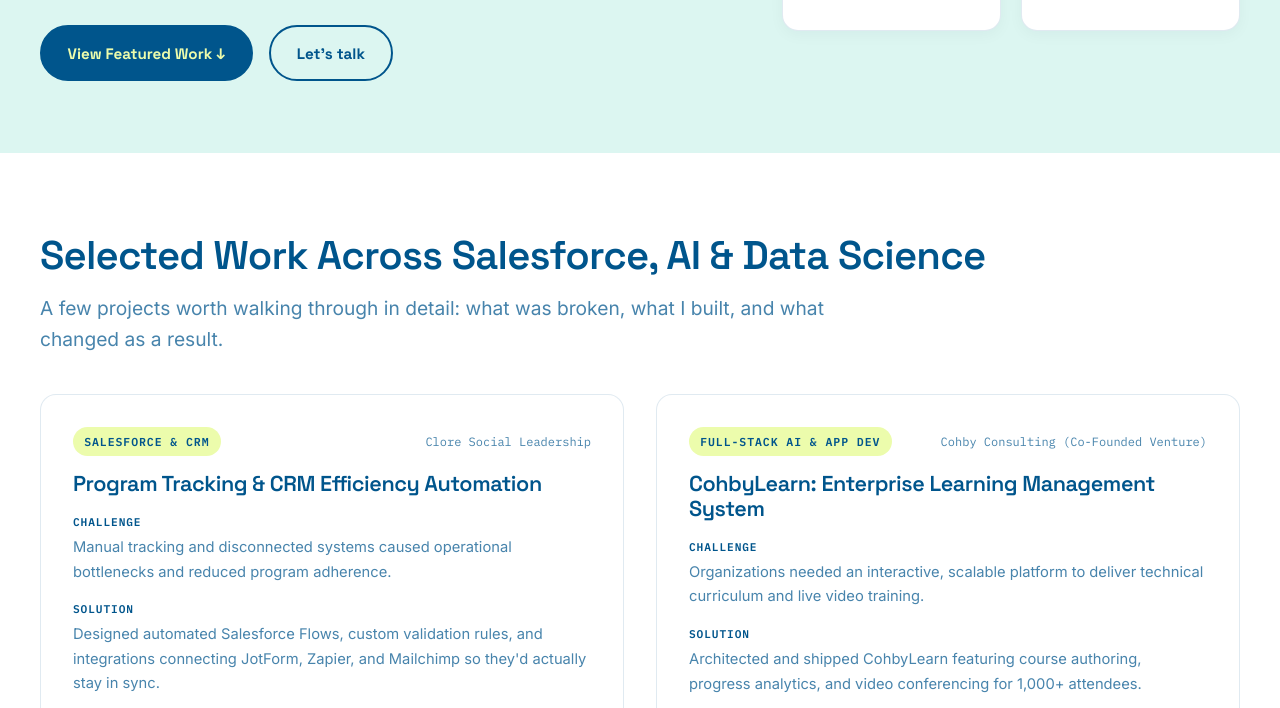
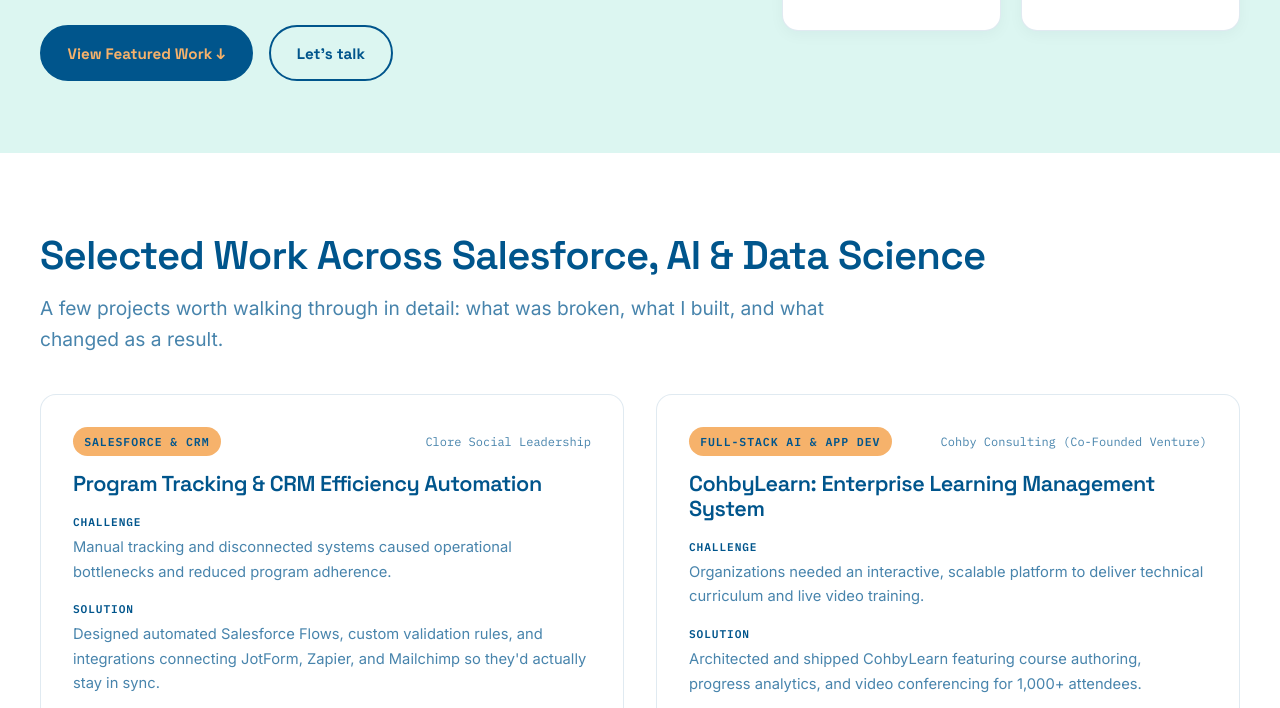
Before and after one commit to reindolfpratt/Reindolf-Manu-Portfolio, a plain HTML site: page index.html in a window 1280 px wide. Shown: the part 600-1308 px from the top of the page. Drawn offline with Linux system fonts and the light colour scheme.

Commit message:
Update website accent color to soft apricot #f6b26b

```diff
--- a/assets/css/style.css
+++ b/assets/css/style.css
@@ -1,6 +1,6 @@
 /* =========================================================
    Reindolf Manu — Portfolio
-   Design Language: Steel Blue, Fresh Mint & Electric Lime
+   Design Language: Steel Blue, Fresh Mint & Soft Apricot
    Inspired by modern, high-impact data & consulting portfolios.
    ========================================================= */
 
@@ -12,8 +12,8 @@
   --mint: #DCF6F1;
   --mint-soft: #EEFBF8;
   --white: #FFFFFF;
-  --lime: #ECFCAC;
-  --lime-hover: #D8F283;
+  --lime: #f6b26b;
+  --lime-hover: #e09f59;
   --text: #00558c;
   --text-muted: rgba(0, 85, 140, 0.72);
   --border: rgba(0, 85, 140, 0.12);
```
